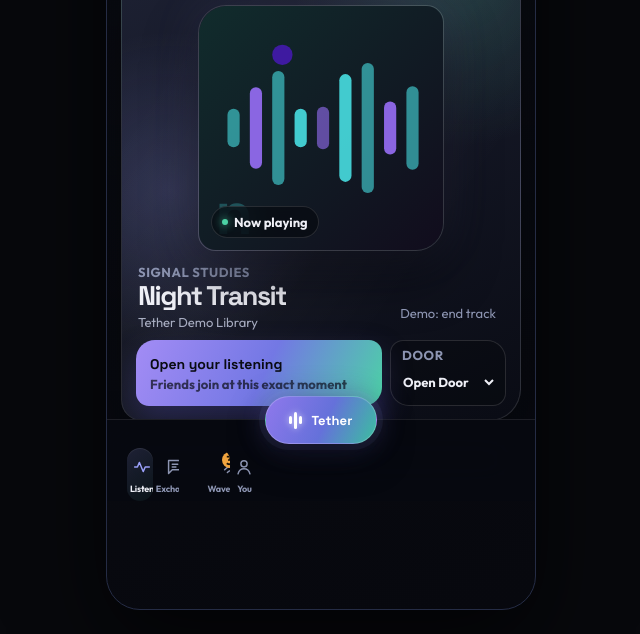
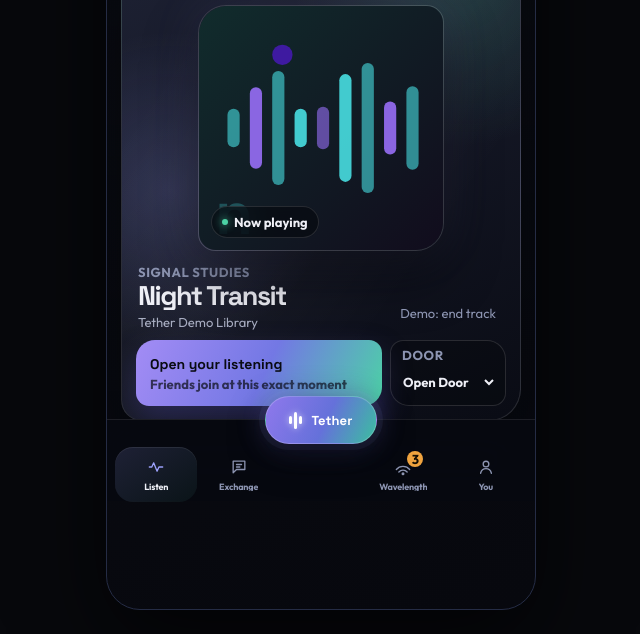
Before and after one commit to DMDTague/tether, a website: page demo/index.html in a window 1280 px wide. Shown: the part 214-848 px from the top of the page, without its empty margins (319-959 px from the left). Drawn offline with Linux system fonts and the light colour scheme.

Commit message:
Fix five-position bottom navigation layout

```diff
--- a/demo/deliver-ui.css
+++ b/demo/deliver-ui.css
@@ -32,14 +32,42 @@
 }
 .sync-pill i,.account-save-state i { background: var(--deliver-mint); border-radius: 50%; box-shadow: 0 0 12px rgba(120,228,189,.6); height: 6px; width: 6px; }
 
-/* Five-position navigation with Tether as the dominant center action. */
-.deliver-bottom-nav { min-height: 82px; }
+/* Five-position navigation with Tether as the dominant center action.
+   Explicitly reset the legacy three-column bottom-nav grid before laying out
+   the five customer-facing positions. */
+.bottom-nav.deliver-bottom-nav {
+  display: block !important;
+  grid-template-columns: none !important;
+  height: calc(82px + env(safe-area-inset-bottom));
+  min-height: calc(82px + env(safe-area-inset-bottom));
+  padding: 27px 8px env(safe-area-inset-bottom);
+  overflow: visible;
+}
 .deliver-bottom-nav .bottom-nav-tablist {
-  display: grid !important; grid-template-columns: repeat(5,minmax(0,1fr)); width: 100%;
+  align-items: stretch;
+  display: grid !important;
+  grid-template-columns: repeat(5,minmax(0,1fr));
+  height: 55px;
+  width: 100%;
 }
-.deliver-bottom-nav .nav-item { min-width: 0; padding-inline: 3px; }
-.deliver-bottom-nav .nav-item small { font-size: 9px; letter-spacing: -.02em; }
-.deliver-bottom-nav .tether-nav-space { display: block; }
+.deliver-bottom-nav .nav-item {
+  min-height: 50px;
+  min-width: 0 !important;
+  padding: 3px 1px 4px;
+  width: 100% !important;
+}
+.deliver-bottom-nav .nav-item svg { height: 20px; width: 20px; }
+.deliver-bottom-nav .nav-item small {
+  display: block;
+  font-size: 9px;
+  letter-spacing: -.02em;
+  line-height: 1;
+  max-width: 100%;
+  overflow: hidden;
+  text-overflow: ellipsis;
+  white-space: nowrap;
+}
+.deliver-bottom-nav .tether-nav-space { display: block; min-width: 0; pointer-events: none; }
 .deliver-bottom-nav .tether-action { left: 50%; position: absolute; transform: translateX(-50%); z-index: 4; }
 
 /* Listen becomes the living relationship dashboard described by the audit. */
@@ -192,8 +220,15 @@
 .safety-check input { margin-top: 2px; width: auto; }
 
 @media (max-width: 390px) {
+  .bottom-nav.deliver-bottom-nav { padding-inline: 4px; }
   .deliver-bottom-nav .nav-item small { font-size: 8px; }
+  .deliver-bottom-nav .tether-action { width: 102px; }
   .recommendation-card { grid-template-columns: 66px minmax(0,1fr); }
   .recommendation-art svg { height: 66px; width: 66px; }
   .community-card-grid,.local-scene-grid { grid-template-columns: 1fr; }
 }
+
+@media (max-width: 340px) {
+  .deliver-bottom-nav .nav-item small { font-size: 7px; }
+  .deliver-bottom-nav .tether-action { width: 94px; }
+}
```
